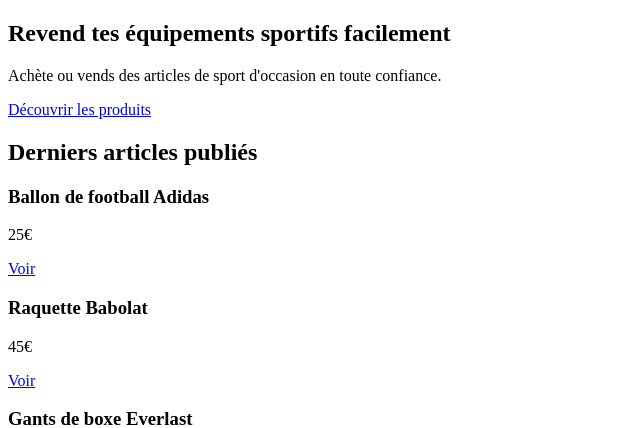
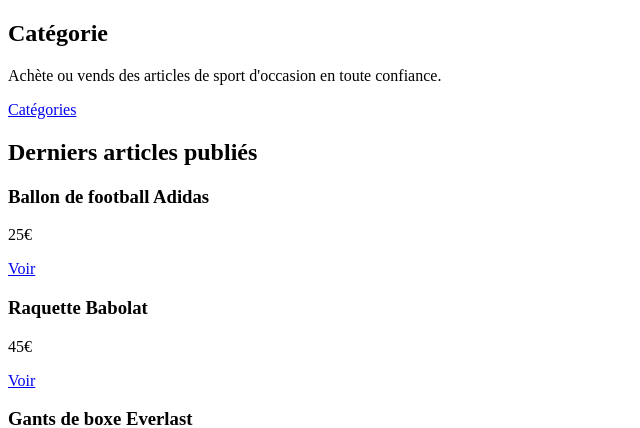
Before and after one commit to MounKilian/ReSport, a PHP site: page / in a window 1280 px wide. Shown: the part 170-598 px from the top of the page, without its empty margins (0-640 px from the left). Run offline with PHP 8.4, Linux system fonts and the light colour scheme.

Commit message:
fix HomePage

```diff
--- a/index.php
+++ b/index.php
@@ -14,9 +14,9 @@
     <?php include 'templates/header.php'; ?>
 
     <section class="hero">
-        <h2>Revend tes équipements sportifs facilement</h2>
+        <h2>Catégorie</h2>
         <p>Achète ou vends des articles de sport d'occasion en toute confiance.</p>
-        <a href="#" class="cta-button">Découvrir les produits</a>
+        <a href="#" class="cta-button">Catégories</a>
     </section>
 
     <section class="featured-products">
```
